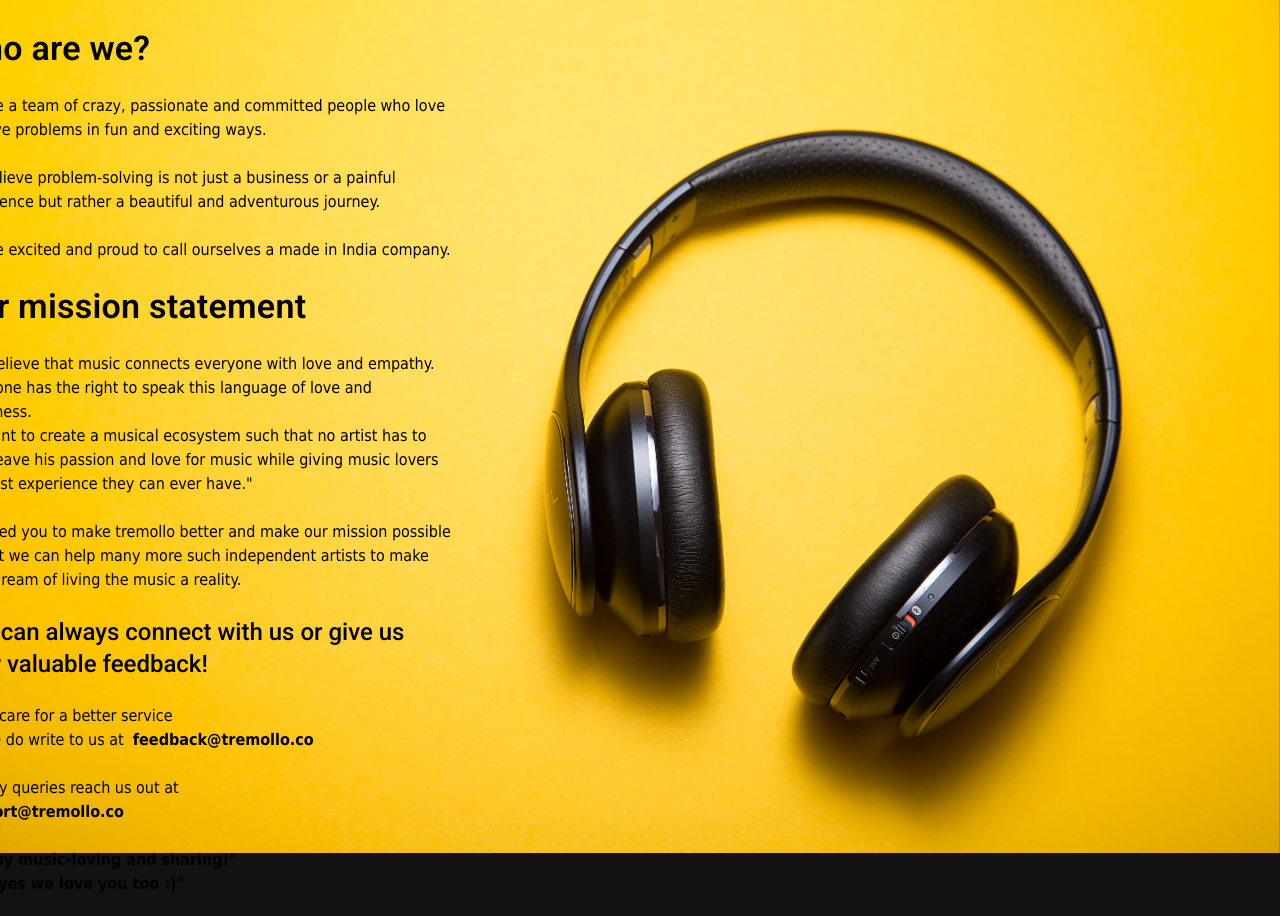
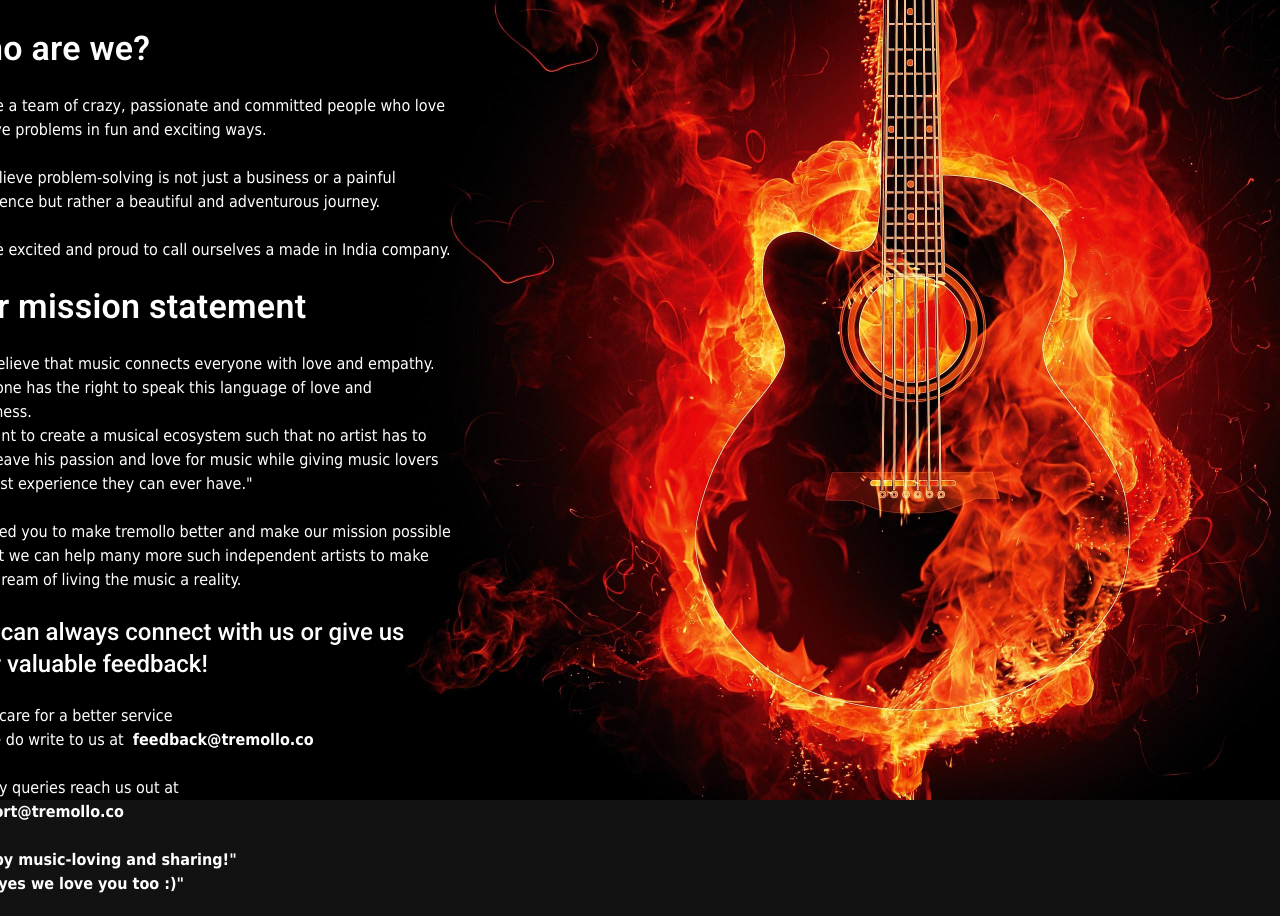
Before and after one commit to saaketc/Tremollo, a React (Create React App) app: page /about in a window 1280 px wide. Built offline with nearby package versions, Linux system fonts and the light colour scheme; no server answers.

Commit message:
background image changed

```diff
--- a/src/components/about.js
+++ b/src/components/about.js
@@ -1,6 +1,6 @@
 import React from "react";
 import { Typography, Container } from "@material-ui/core";
-import background from "../illustrations/headphone.jpg";
+import background from "../illustrations/guitar.jpg";
 import "../styles/auth.css";
 
 const About = () => {
@@ -10,7 +10,7 @@ const About = () => {
         <img src={background} className="bg" alt="" />
       </div>
 
-      <div style={{ color: "black" }} className="div-about">
+      <div className="div-about">
         <Typography variant="h4" style={{fontWeight:600}}>Who are we?</Typography>
         <br />
 
```
